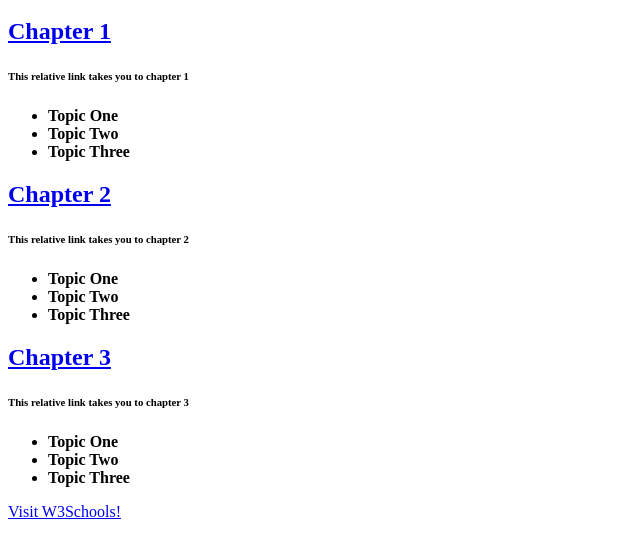
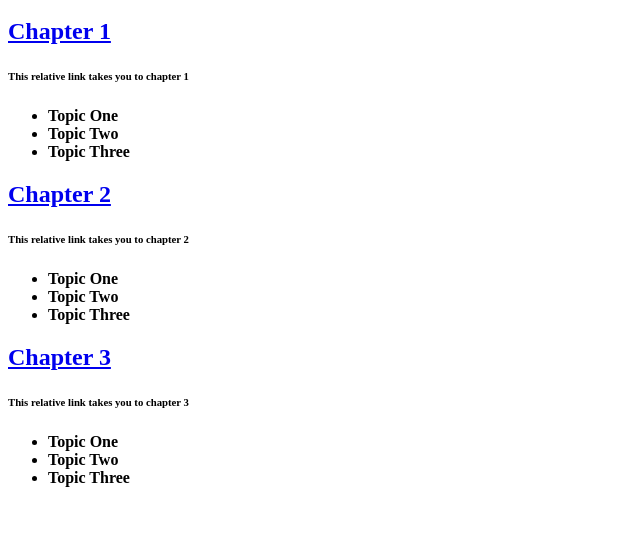
Before and after one commit to Blossxsom/LinksReview, a plain HTML site: page index.html in a window 1280 px wide. Shown: the part 48-606 px from the top of the page, without its empty margins (0-640 px from the left). Drawn offline with Linux system fonts and the light colour scheme.

Commit message:
Update index.html

```diff
--- a/index.html
+++ b/index.html
@@ -25,6 +25,6 @@
 		<li><b>Topic Three</b></li>
 	</ul>
 
-	<a href="http://internet.e-mail" target="_blank">Visit W3Schools!</a>
+
 </body>
 </html>
```
